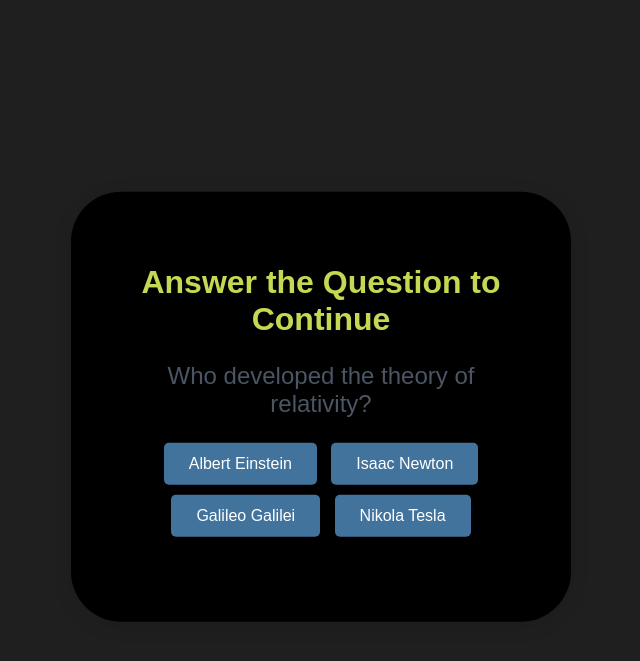
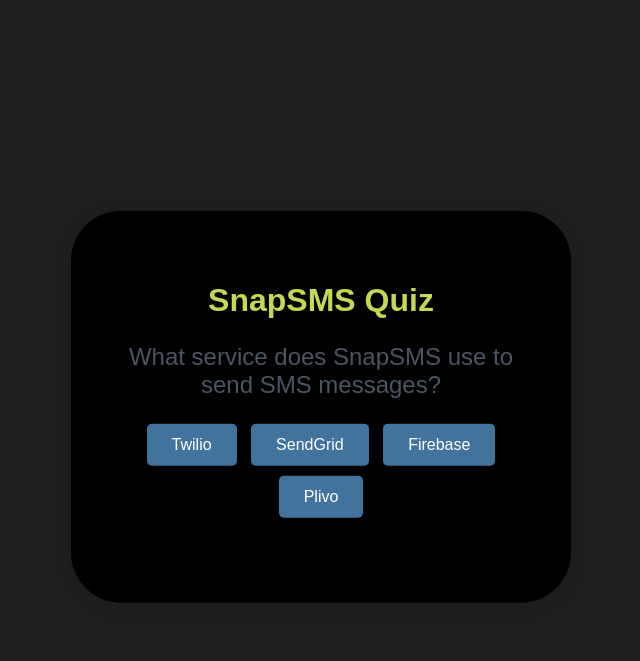
Before and after one commit to jmsespana/IT120-Django_sms, a Django app: page /quiz/ in a window 1280 px wide. Shown: the top 661 px of the page, without its empty margins (319-959 px from the left). Run offline with Django 3.2, Linux system fonts and the light colour scheme; some libraries are stand-ins or nearby versions.

Commit message:
feat: adjust content

```diff
--- a/dashboard/templates/front_page.html
+++ b/dashboard/templates/front_page.html
@@ -100,8 +100,8 @@
 <body>
 
     <div class="container">
-        <h1>Welcome to Our Application</h1>
-        <p>Click below to login to your account.</p>
+        <h1>Welcome to SnapSMS</h1>
+        <p>Click the button below to login to your account and get started.</p>
         <a href="/quiz/" class="button">Click here to login</a>
     </div>
 
--- a/dashboard/templates/quiz.html
+++ b/dashboard/templates/quiz.html
@@ -3,7 +3,7 @@
 <head>
     <meta charset="UTF-8">
     <meta name="viewport" content="width=device-width, initial-scale=1.0">
-    <title>Quiz Page</title>
+    <title>SnapSMS Quiz</title>
     <style>
         body {
             font-family: Arial, sans-serif;
@@ -94,13 +94,13 @@
 <body>
 
     <div class="container">
-        <h1>Answer the Question to Continue</h1>
-        <p class="question">Who developed the theory of relativity?</p>
+        <h1>SnapSMS Quiz</h1>
+        <p class="question">What service does SnapSMS use to send SMS messages?</p>
         <div class="answers">
-            <button class="button" onclick="checkAnswer('Albert Einstein')">Albert Einstein</button>
-            <button class="button" onclick="checkAnswer('Isaac Newton')">Isaac Newton</button>
-            <button class="button" onclick="checkAnswer('Galileo Galilei')">Galileo Galilei</button>
-            <button class="button" onclick="checkAnswer('Nikola Tesla')">Nikola Tesla</button>
+            <button class="button" onclick="checkAnswer('Twilio')">Twilio</button>
+            <button class="button" onclick="checkAnswer('SendGrid')">SendGrid</button>
+            <button class="button" onclick="checkAnswer('Firebase')">Firebase</button>
+            <button class="button" onclick="checkAnswer('Plivo')">Plivo</button>
         </div>
         <p id="message"></p>
         <p id="sadEmoji" class="sad-emoji" style="display: none;">😞</p>
@@ -108,7 +108,7 @@
 
     <script>
         function checkAnswer(selectedAnswer) {
-            const correctAnswer = 'Albert Einstein';
+            const correctAnswer = 'Twilio';
             const message = document.getElementById('message');
             const sadEmoji = document.getElementById('sadEmoji');
 
```
